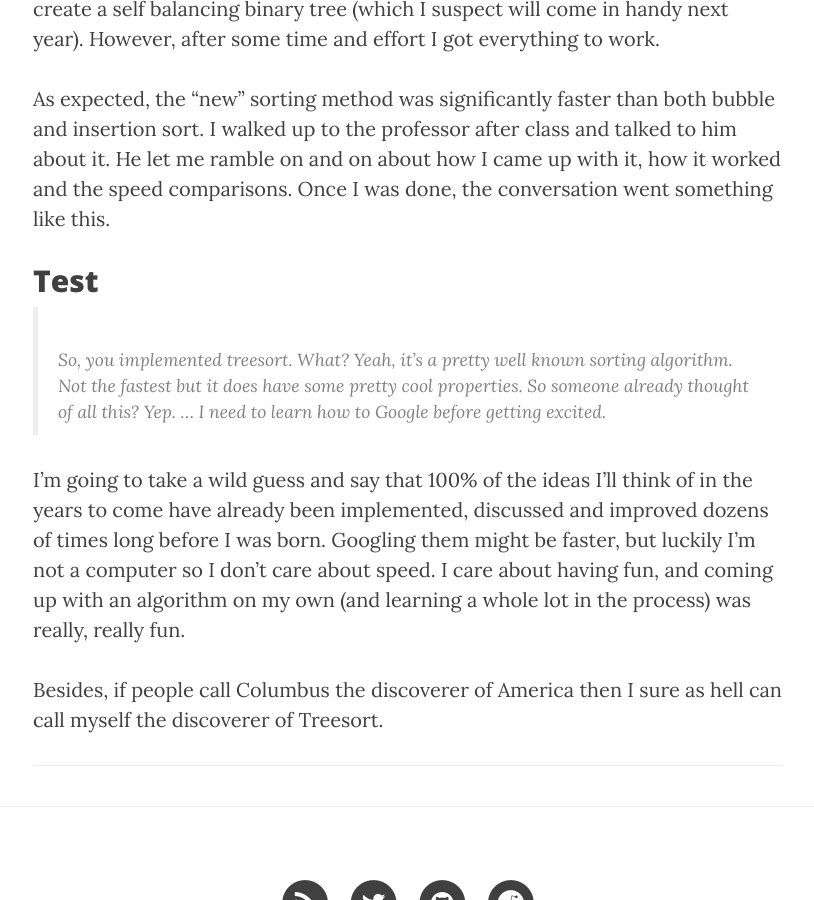
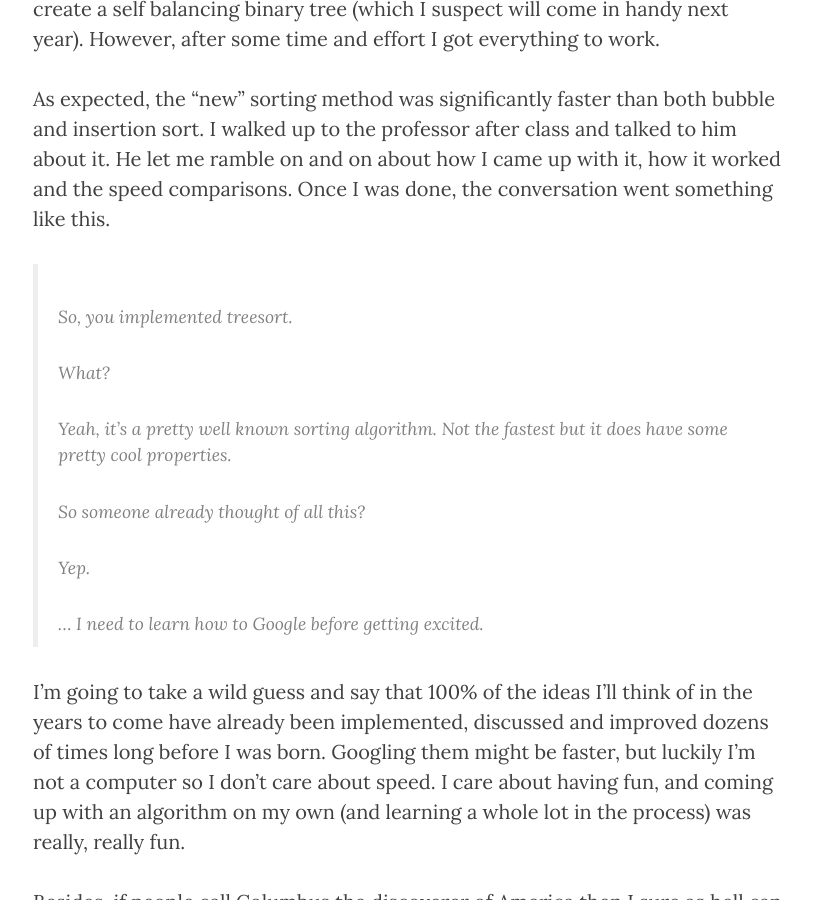
Before and after one commit to nicolas-siplis-zz/nicolas-siplis.github.io, a Jekyll site: the page built from _posts/2015-11-12-inventing-treesort.markdown, in a window 1280 px wide and 900 px high, scrolled down 1372 px. Shown: the whole window, without its empty margins (232-1046 px from the left). Built offline with Jekyll 4.4.1, drawn with Linux system fonts in a browser that asks for light colours; nearby versions of some CDN libraries.

Commit message:
Reformatted quotes

```diff
--- a/_posts/2015-11-12-inventing-treesort.markdown
+++ b/_posts/2015-11-12-inventing-treesort.markdown
@@ -18,13 +18,17 @@ Naturally I wanted to brag about my discovery to someone, so I created a basic i
 
 As expected, the “new” sorting method was significantly faster than both bubble and insertion sort. I walked up to the professor after class and talked to him about it. He let me ramble on and on about how I came up with it, how it worked and the speed comparisons. Once I was done, the conversation went something like this.
 
-## Test
- > So, you implemented treesort.
- > What?
- > Yeah, it’s a pretty well known sorting algorithm. Not the fastest but it does have some pretty cool properties.
- > So someone already thought of all this?
- > Yep.
- > … I need to learn how to Google before getting excited.
+> So, you implemented treesort.
+>
+> What?
+>
+> Yeah, it’s a pretty well known sorting algorithm. Not the fastest but it does have some pretty cool properties.
+>
+> So someone already thought of all this?
+>
+> Yep.
+>
+> … I need to learn how to Google before getting excited.
 
 I’m going to take a wild guess and say that 100% of the ideas I’ll think of in the years to come have already been implemented, discussed and improved dozens of times long before I was born. Googling them might be faster, but luckily I’m not a computer so I don’t care about speed. I care about having fun, and coming up with an algorithm on my own (and learning a whole lot in the process) was really, really fun.
 
```
